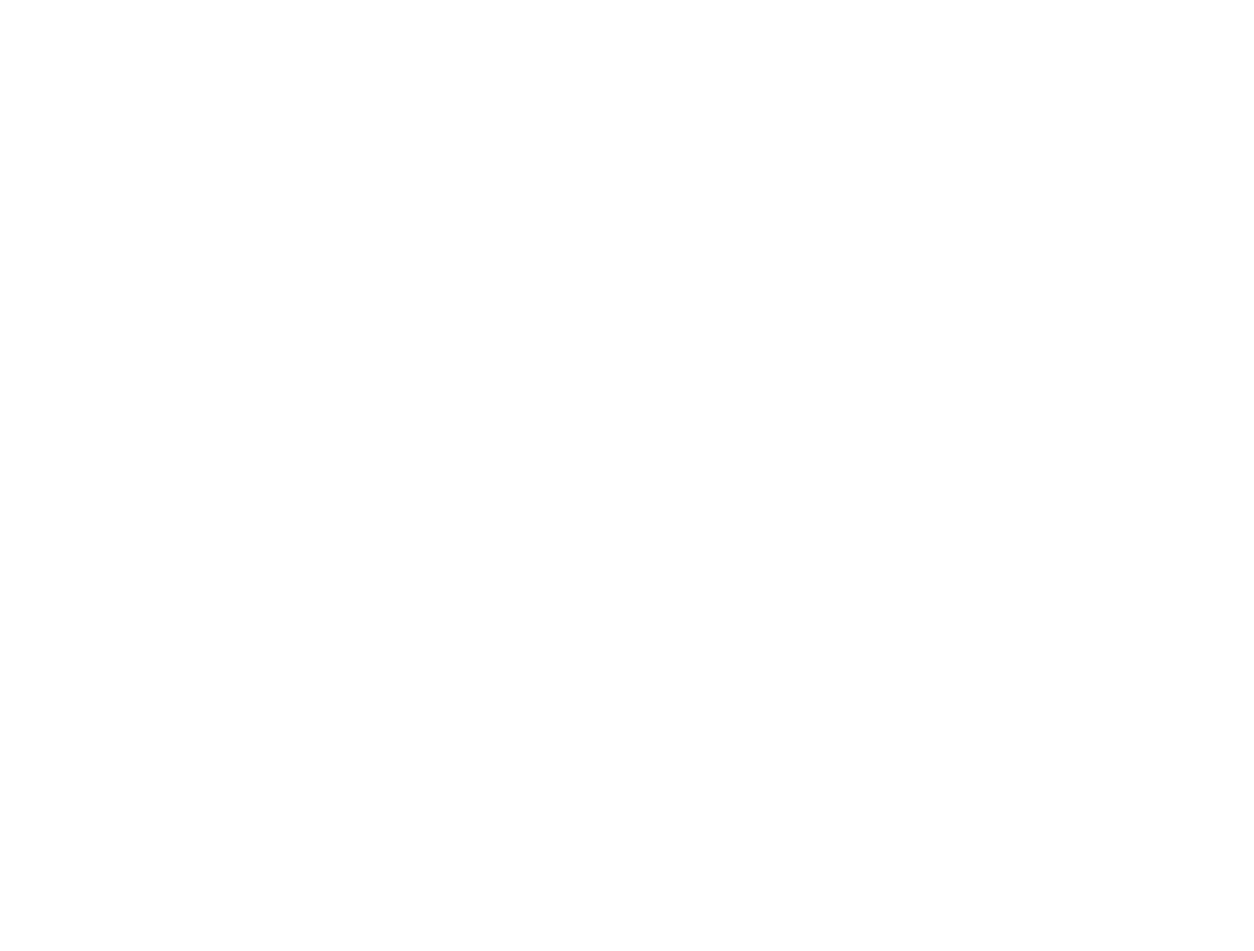
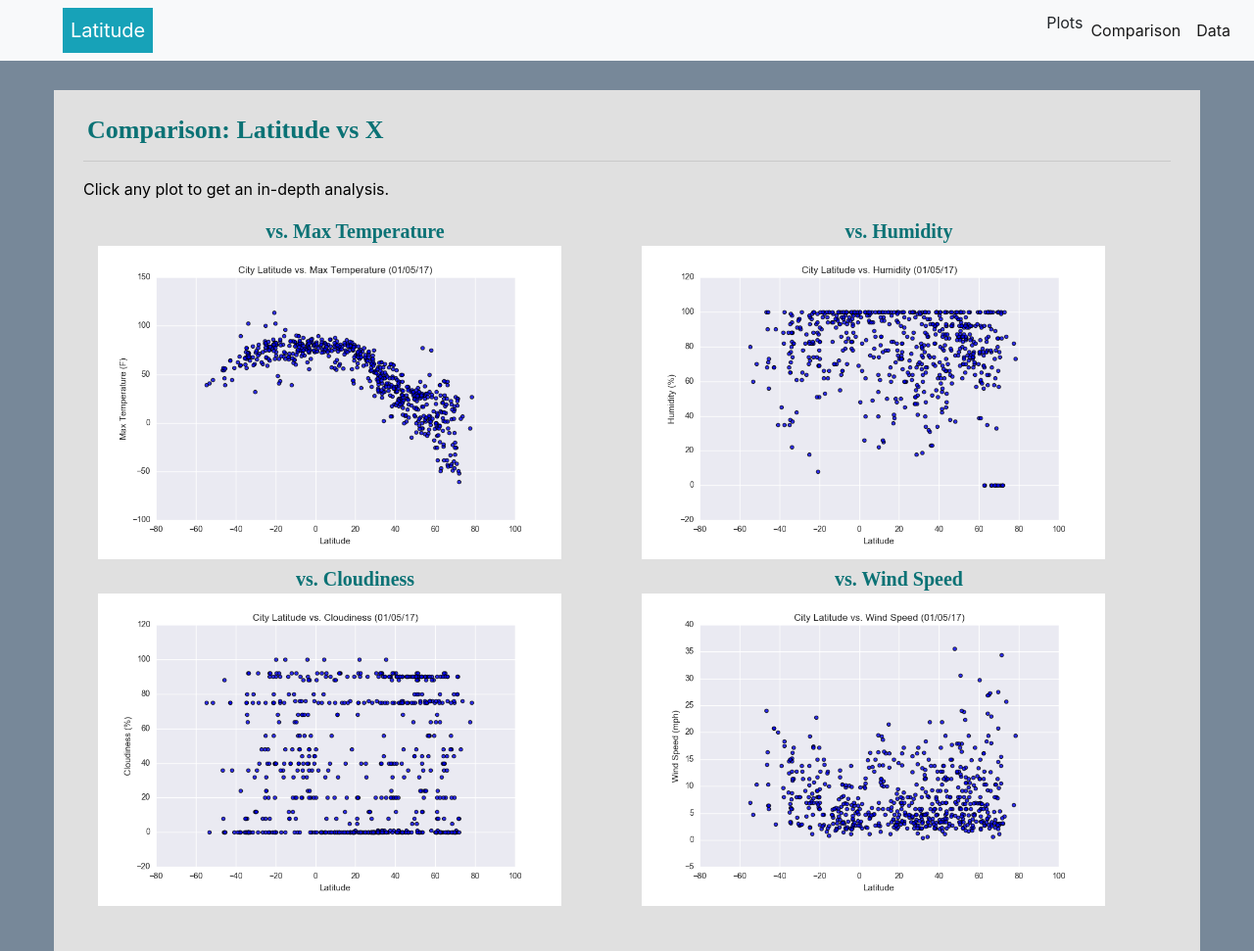
Before and after one commit to PGAnderson7/Web-Design-Challenge, a plain HTML site: page WebVisualizations/comparison.html in a window 1280 px wide. Shown: the whole page at 98% size. Before the commit the page ends 800 px from the top, so only its background shows below. Drawn offline with nearby package versions, Linux system fonts and the light colour scheme.

Commit message:
progress

```diff
--- a/WebVisualizations/comparison.html
+++ b/WebVisualizations/comparison.html
@@ -0,0 +1,102 @@
+<!DOCTYPE html>
+<html lang="en">
+
+  <head>
+    <meta charset="UTF-8">
+    <title>Web Challenge</title>
+    <link rel="stylesheet" href="https://stackpath.bootstrapcdn.com/bootstrap/4.3.1/css/bootstrap.min.css" integrity="sha384-ggOyR0iXCbMQv3Xipma34MD+dH/1fQ784/j6cY/iJTQUOhcWr7x9JvoRxT2MZw1T" crossorigin="anonymous">
+
+    <script src="https://code.jquery.com/jquery-3.3.1.slim.min.js" integrity="sha384-q8i/X+965DzO0rT7abK41JStQIAqVgRVzpbzo5smXKp4YfRvH+8abtTE1Pi6jizo" crossorigin="anonymous"></script>
+    <script src="https://cdnjs.cloudflare.com/ajax/libs/popper.js/1.14.7/umd/popper.min.js" integrity="sha384-UO2eT0CpHqdSJQ6hJty5KVphtPhzWj9WO1clHTMGa3JDZwrnQq4sF86dIHNDz0W1" crossorigin="anonymous"></script>
+    <script src="https://stackpath.bootstrapcdn.com/bootstrap/4.3.1/js/bootstrap.min.js" integrity="sha384-JjSmVgyd0p3pXB1rRibZUAYoIIy6OrQ6VrjIEaFf/nJGzIxFDsf4x0xIM+B07jRM" crossorigin="anonymous"></script>
+
+    <link rel="stylesheet" href="style.css">
+  </head>
+
+  <body>
+  <!--Navigation Bar-->
+    <nav class="navbar navbar-expand-lg navbar-light bg-light">
+      <a class="navbar-brand d-inline p-2 ml-5 bg-info text-white mb-0 pb-0" href="./index.html">Latitude</a>
+
+      <button class="navbar-toggler" type="button" data-toggle="collapse" data-target="#navbarNavDropdown" aria-controls="navbarSupportedContent" aria-expanded="false" aria-label="Toggle navigation">
+        <span class="navbar-toggler-icon"></span>
+      </button>
+
+      <div class="collapse navbar-collapse" id="navbarNavDropdown">
+            <ul class="nav navbar-nav ml-auto">
+            <li class="nav-item dropdown"
+            <a class="nav-link dropdown-toggle" href="#" id="navbarDropdownMenuLink" role="button" data-toggle="dropdown" aria-haspopup="true" aria-expanded="false">Plots</a>
+
+            <div class="dropdown-menu" aria-labelledby="navbarDropdown">
+              <a class="dropdown-item" href="./temp.html">Temperture Plot</a>
+              <a class="dropdown-item" href="./humidity.html">Humidity Plot</a>
+              <a class="dropdown-item" href="./clouds.html">Cloudiness Plot</a>
+              <a class="dropdown-item" href="./wind.html">Windspeed Plot</a>
+              <div class="dropdown-divider"></div>
+              <a class="dropdown-item" href="./index.html">Return to Home Page</a>
+            </div>
+          </li>
+
+          <li class="nav-item active">
+            <a class="nav-link" href="./comparison.html">Comparison <span class="sr-only">(current)</span></a>
+          </li>
+
+          <li class="nav-item active">
+            <a class="nav-link" href="./data.html">Data</a>
+          </li>
+
+          </ul>
+
+        </div>
+    </nav>
+
+<!--Comparison plots section-->
+
+    <div class="col-12">
+      <div class="compplot-content">
+        <h2 class="plot-header">Comparison: Latitude vs X</h2>
+        <hr>
+
+        <p>Click any plot to get an in-depth analysis.</p>
+
+        <div class="container">
+
+          <div class="row">
+
+          <div class="col-lg-6 col-md-12">
+            <div class="comp-title">vs. Max Temperature</div>
+              <a href="./temp.html">
+              <img src="./assets/images/temp_plot.png" alt="Latitude vs. Temperature" id="comp-image">
+              </a>
+          </div>
+
+          <div class="col-lg-6 col-md-12">
+            <div class="comp-title">vs. Humidity</div>
+              <a href="./humidity.html">
+              <img src="./assets/images/humidity_plot.png" alt="Latitude vs. Humidity" id="comp-image">
+              </a>
+          </div>
+
+          <div class="col-lg-6 col-md-12">
+            <div class="comp-title">vs. Cloudiness</div>
+              <a href="./clouds.html">
+              <img src="./assets/images/clouds_plot.png" alt="Latitude vs. Cloudiness" id="comp-image">
+              </a>
+          </div>
+
+          <div class="col-lg-6 col-md-12">
+            <div class="comp-title">vs. Wind Speed</div>
+              <a href="./wind.html">
+              <img src="./assets/images/wind_plot.png" alt="Latitude vs. Wind Speed" id="comp-image">
+              </a>
+          </div>
+
+          </div>
+
+        </div>
+      </div>
+    </div>
+
+  </body>
+
+</html>
--- a/WebVisualizations/style.css
+++ b/WebVisualizations/style.css
@@ -27,6 +27,42 @@
       background-color:rgb(224, 224, 224);
   }
 
+  .compplot-content {
+      margin-top: 30px;
+      margin-bottom: 60px;
+      margin-right: 40px;
+      margin-left: 40px;
+      padding: 10px 30px 40px;
+      color:black;
+      background-color:rgb(224, 224, 224);
+  }
+
+  .comp-title {
+      padding: 10px, 0px, 0px, 0px;
+      text-align: center;
+      margin-bottom: 0px;
+      color:rgb(11, 114, 117);
+      font-size: 20px;
+      font-weight: bold;
+      font-family: 'Times New Roman', Times, serif;
+  }
+
+  .table-content {
+      margin: 30px 10px 10px 10px;
+      border: 10px 10px 10px 10px;
+      padding: 10px 10px 10px 10px;
+      color:black;
+      background-color:rgb(224, 224, 224);
+  }
+
+  .table {
+      text-align: center;
+  }
+
+  .tablehead {
+      word-wrap: normal;
+  }
+
   #landing-image {
       float: left;
       width: 50%;
@@ -38,3 +74,9 @@
       width: 100%;
       height: 100%;
   }
+
+  #comp-image {
+      float: left;
+      width: 90%;
+      height: 90%;
+  }
```
Also changed, not shown: WebVisualizations/data.html (+89 -0 lines), WebVisualizations/index.html (+5 -5 lines). Lines whose indentation alone changed are shown as unchanged.
